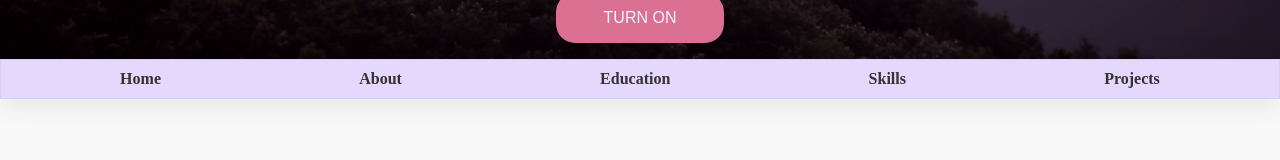
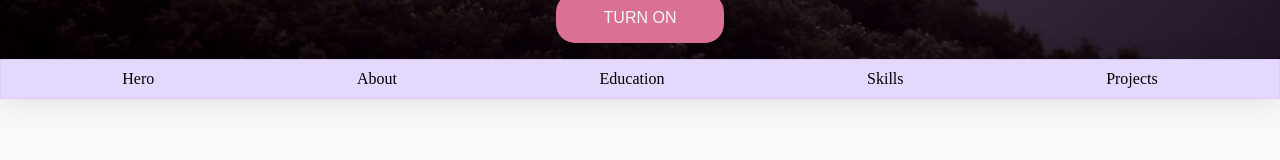
Before and after one commit to shjcc/saad-portfolio, a React (Vite) app in the folder saad-portfolio/: page /home in a window 1280 px wide. Shown: the part 741-901 px from the top of the page. Built offline with nearby package versions, Linux system fonts and the light colour scheme.

Commit message:
adjusted navbar component to use navlink, turned on active colouring but not finished the styling as usual lol

```diff
--- a/saad-portfolio/src/components/navbar.module.css
+++ b/saad-portfolio/src/components/navbar.module.css
@@ -25,12 +25,16 @@
 }
 
 .navLink {
+    color: black;
     text-decoration: none;
-    color: #333;
-    font-weight: bold;
     transition: color 0.3s ease;
 }
 
 .navLink:hover {
-    color: #007BFF;
+    color: pink;
 }
+
+.navLink.active {
+    color: palevioletred;
+    font-weight: bold;
+}
--- a/saad-portfolio/src/components/navbar.tsx
+++ b/saad-portfolio/src/components/navbar.tsx
@@ -1,28 +1,46 @@
+import { useState, useEffect } from 'react';
 import styles from './navbar.module.css';
 import '../styles/global.module.css';
 
 const NavBar = () => {
+    const [activeSection, setActiveSection] = useState<string>('hero');
+
+    useEffect(() => {
+        const sections = document.querySelectorAll('div[id]');
+        const observer = new IntersectionObserver(
+            (entries) => {
+                entries.forEach((entry) => {
+                    if (entry.isIntersecting) {
+                        setActiveSection(entry.target.id);
+                    }
+                });
+            },
+            { threshold: 0.6 } //play around with this lol
+        );
+
+        sections.forEach((section) => observer.observe(section));
+
+        return () => observer.disconnect();
+    }, []);
+
     return (
-      <nav className={styles.navbar}>
-          <ul className={styles.navList}>
-              <li className={styles.navItem}>
-                  <a href="#hero" className={styles.navLink}>Home</a>
-              </li>
-              <li className={styles.navItem}>
-                  <a href="#about" className={styles.navLink}>About</a>
-              </li>
-              <li className={styles.navItem}>
-                  <a href="#education" className={styles.navLink}>Education</a>
-              </li>
-              <li className={styles.navItem}>
-                  <a href="#skills" className={styles.navLink}>Skills</a>
-              </li>
-              <li className={styles.navItem}>
-                  <a href="#projects" className={styles.navLink}>Projects</a>
-              </li>
-          </ul>
-      </nav>
+        <nav className={styles.navbar}>
+            <ul className={styles.navList}>
+                {['hero', 'about', 'education', 'skills', 'projects'].map((section) => (
+                    <li key={section} className={styles.navItem}>
+                        <a
+                            href={`#${section}`}
+                            className={`${styles.navLink} ${
+                                activeSection === section ? styles.active : ''
+                            }`}
+                        >
+                            {section.charAt(0).toUpperCase() + section.slice(1)}
+                        </a>
+                    </li>
+                ))}
+            </ul>
+        </nav>
     );
-}
+};
 
 export default NavBar;
```
